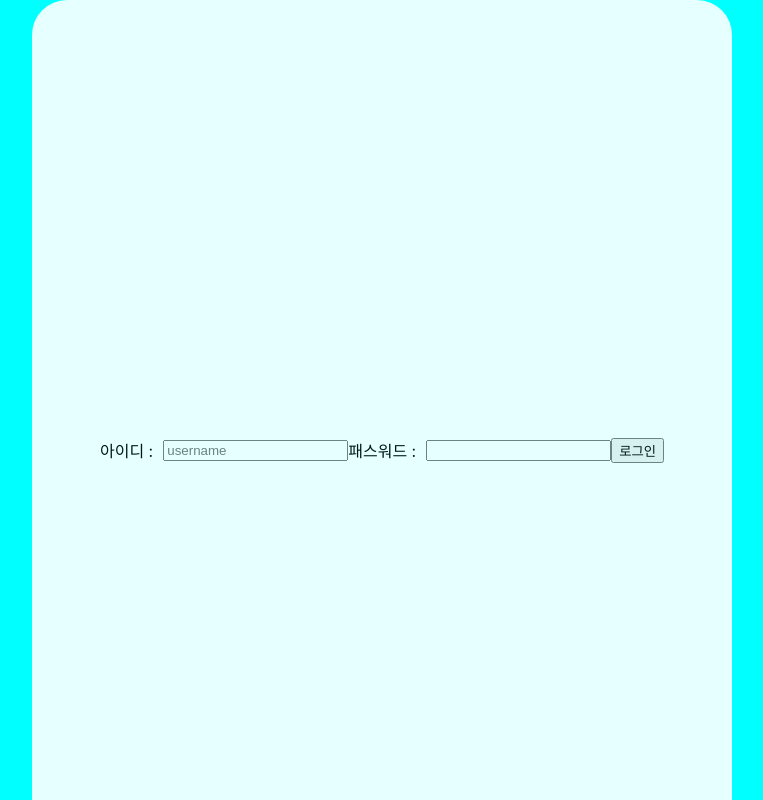
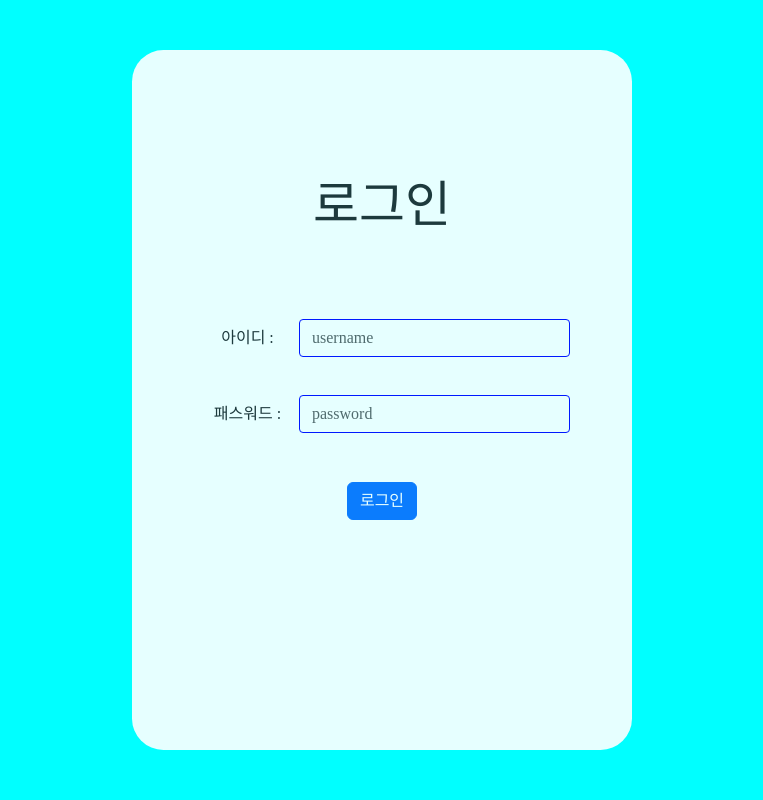
Before and after one commit to Mabinum/HomeConnect, a React (Create React App) app: page /login in a window 1280 px wide. Shown: the whole page, without its empty margins (258-1021 px from the left). Built offline with nearby package versions, Linux system fonts and the light colour scheme.

Commit message:
로그인 화면뷰어만 세팅

```diff
--- a/src/index.js
+++ b/src/index.js
@@ -5,6 +5,11 @@ import App from './App';
 import reportWebVitals from './reportWebVitals';
 import { Provider } from 'react-redux';
 import { store } from './app/store';
+
+
+import 'bootstrap/dist/css/bootstrap.min.css'; // bootstrap CSS 추가
+// import 'react-toastify/dist/ReactToastify.min.css'; // ReactToastify CSS 추가
+
 
 const root = ReactDOM.createRoot(document.getElementById('root'));
 root.render(
--- a/src/pages/Login.jsx
+++ b/src/pages/Login.jsx
@@ -1,4 +1,5 @@
-import { Button, Form, InputGroup } from "react-bootstrap";
+import { Button, Form } from "react-bootstrap";
+import {Reset} from "styled-reset";
 import styled from "styled-components";
 
 const Wrapper = styled.div`
@@ -7,39 +8,51 @@ position: fixed;
 width: 100%;
 height: 100%;
 display: flex;
-/* align-items: center;
-justify-content: center; */
+
+.loginFunction{
+  border: none;
+  border-radius: 3px;
+  outline: 1px solid blue;
+}
+
+.logindiv{
+  display: flex;
+  margin-top: 40px;
+}
+
+label {
+  width: 150px;
+  text-align : right ;
+  display: flex;
+  align-items: center;
+  justify-content: center;
+}
+
+h1 {
+  display: flex;
+  font-size: 50px;
+  position: absolute;
+  top: 130px;
+}
+
+Button {
+  margin-top: 50px;
+
+}
 `;
 
-const Container = styled.div`
+const Container = styled.form`
   display: flex;
-  width: 700px;
-  height: 900px;
+  width: 500px;
+  height: 700px;
   background-color: white;
   margin: auto;
   opacity: 0.9;
   border-radius: 3cap;
   align-items: center;
   justify-content: center;
-  /* flex-direction: column; */
-`;
-
-// const IdInput = styled(Form.Control)`
-//   margin-left: 10px;
-// `;
-
-// const PasswordInput = styled(Form.Control)`
-//   margin-left: 10px;
-// `;
-
-const IdInput = styled.input`
-  display: block;
-  margin-left: 10px;
-`;
-
-const PasswordInput = styled.input`
-  display: block;
-  margin-left: 10px;
+  flex-direction: column;
+  position: relative;
 `;
 
 
@@ -47,6 +60,8 @@ const PasswordInput = styled.input`
 function Login() {
 
   return (
+    <>
+      <Reset/>
       <Wrapper>
         <Container>
           {/* <label htmlFor="">
@@ -55,11 +70,21 @@ function Login() {
           <label htmlFor="">
             패스워드 : <PasswordInput type="password"/>
           </label> */}
-        아이디 : <IdInput type="text" placeholder="username"/>
-        패스워드 : <PasswordInput type="password"/>
+          <h1>
+            로그인
+          </h1>
+          <div className="logindiv">
+            <label htmlFor="loginId">아이디 :</label>
+            <Form.Control className="loginFunction" type="text" placeholder="username"/>
+          </div>
+          <div className="logindiv">
+            <label htmlFor="loginId">패스워드 :</label>
+            <Form.Control className="loginFunction" type="password" placeholder="password"/>
+          </div>
           <Button type="button"> 로그인 </Button>
         </Container>
       </Wrapper>
+    </>
   );
 };
 
```
Lines whose indentation alone changed are shown as unchanged.
